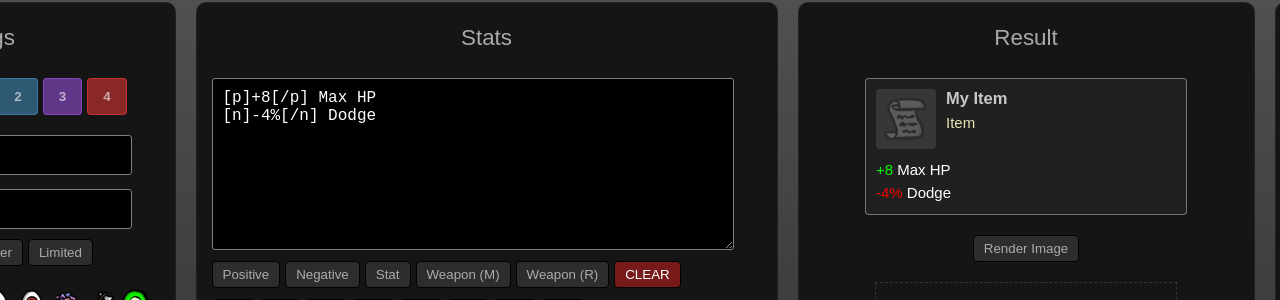
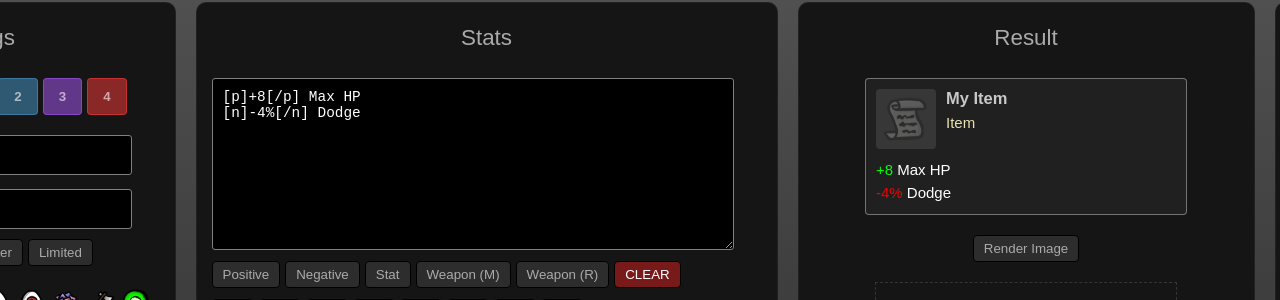
Before and after one commit to BrotatoMods/Brotato-Item-Creator-WebApp, a plain HTML site: page www/index.html in a window 1280 px wide. Shown: the part 130-430 px from the top of the page. Drawn offline with nearby package versions, Linux system fonts and the light colour scheme.

Commit message:
textarea - smaller font for easier editing

```diff
--- a/www/style.css
+++ b/www/style.css
@@ -217,6 +217,10 @@ main {
 	font-size: 1rem;
 	padding: 10px;
 	width: 200px;
+}
+
+.create__field textarea {
+	font-size: 0.9rem;
 }
 
 .create__field input[type="checkbox"] {
```
